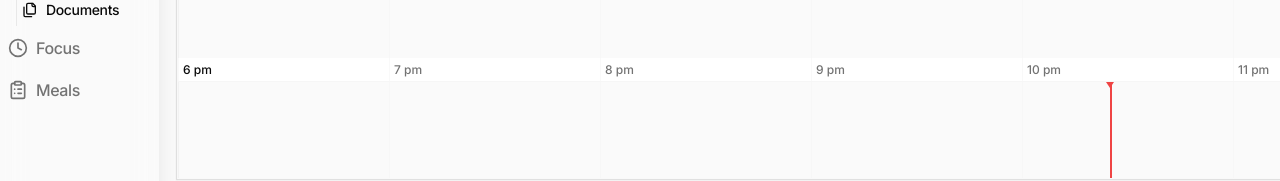
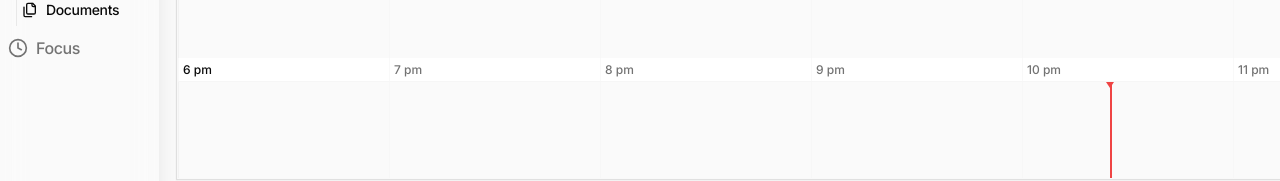
Before and after one commit to obihughes/omega-planner, a Next.js app: page / in a window 1280 px wide. Shown: the part 485-666 px from the top of the page. Built offline with nearby package versions, Linux system fonts and the light colour scheme.

Commit message:
feat(nav): hide Meals via SHOW_MEALS_IN_NAV flag; update docs

```diff
--- a/components/ui/Navigation.tsx
+++ b/components/ui/Navigation.tsx
@@ -15,6 +15,7 @@ import { useCalendarView } from '@/app/context/CalendarViewContext';
 import { useSidebar } from '@/app/context/SidebarContext';
 import { Dialog, DialogContent, DialogHeader, DialogTitle, DialogDescription } from '@/components/ui/dialog';
 import { Button } from '@/components/ui/button';
+import { SHOW_MEALS_IN_NAV } from '@/lib/constants';
 
 export function Navigation() {
   const { isCollapsed, sidebarWidth, toggleSidebar, setSidebarWidth } = useSidebar();
@@ -167,6 +168,8 @@ export function Navigation() {
     }
   ];
 
+  const filteredNavItems = navItems.filter((item) => item.href !== '/meals' || SHOW_MEALS_IN_NAV);
+
   return (
     <>
       <nav
@@ -205,7 +208,7 @@ export function Navigation() {
         {/* Navigation Links */}
         <div className="flex-1 py-1 overflow-y-auto">
           <div className="space-y-0.5">
-            {navItems.map((item) => {
+            {filteredNavItems.map((item) => {
               const Icon = item.icon;
               const showSubViews = true;
 
--- a/lib/constants.ts
+++ b/lib/constants.ts
@@ -95,3 +95,6 @@ export const DURATION_OPTIONS = [
 ];
 
 export const TASK_POOL_ITEM_HEIGHT = 90;
+
+/** Feature flag: Show Meals in main navigation */
+export const SHOW_MEALS_IN_NAV = false;
```
Also changed, not shown: 2 other files (tests, documents, lock files or other folders).
